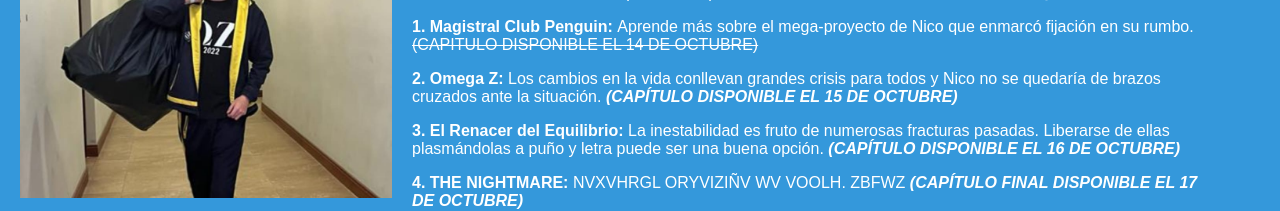
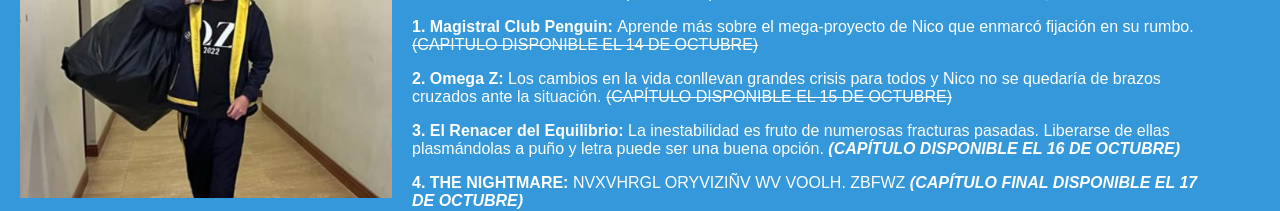
Before and after one commit to iamnicocr/iamnicocr.github.io, a plain HTML site: page index.html in a window 1280 px wide. Shown: the part 370-581 px from the top of the page. Drawn offline with Linux system fonts and the light colour scheme.

Commit message:
Discard C2

```diff
--- a/index.html
+++ b/index.html
@@ -100,7 +100,7 @@
             <h2>Lista de capítulos:</h2>
             <p><b>Sobre el creador: </b> Deberías aprender un poco más sobre el autor antes de leer su libro, ¿no crees?</p>
             <p><b>1. Magistral Club Penguin: </b>Aprende más sobre el mega-proyecto de Nico que enmarcó fijación en su rumbo. <s>(CAPITULO DISPONIBLE EL 14 DE OCTUBRE)</s></p>
-            <p><b>2. Omega Z: </b>Los cambios en la vida conllevan grandes crisis para todos y Nico no se quedaría de brazos cruzados ante la situación. <b><i>(CAPÍTULO DISPONIBLE EL 15 DE OCTUBRE)</i></b></p>
+            <p><b>2. Omega Z: </b>Los cambios en la vida conllevan grandes crisis para todos y Nico no se quedaría de brazos cruzados ante la situación. <s>(CAPÍTULO DISPONIBLE EL 15 DE OCTUBRE)</s></p>
             <p><b>3. El Renacer del Equilibrio: </b>La inestabilidad es fruto de numerosas fracturas pasadas. Liberarse de ellas plasmándolas a puño y letra puede ser una buena opción. <b><i>(CAPÍTULO DISPONIBLE EL 16 DE OCTUBRE)</i></b></p>
             <p><b>4. THE NIGHTMARE: </b>NVXVHRGL ORYVIZIÑV WV VOOLH. ZBFWZ <b><i>(CAPÍTULO FINAL DISPONIBLE EL 17 DE OCTUBRE)</i></b></p>
             <p>Estoy muy emocionado de que puedas descubrir un poco más de mis proyectos, mis esperanzas, mis miedos y mis sueños. Es momento de que conozcas a Nicolás Carrillo, nuevamente. <b>BIENVENID@</b></p>
```
